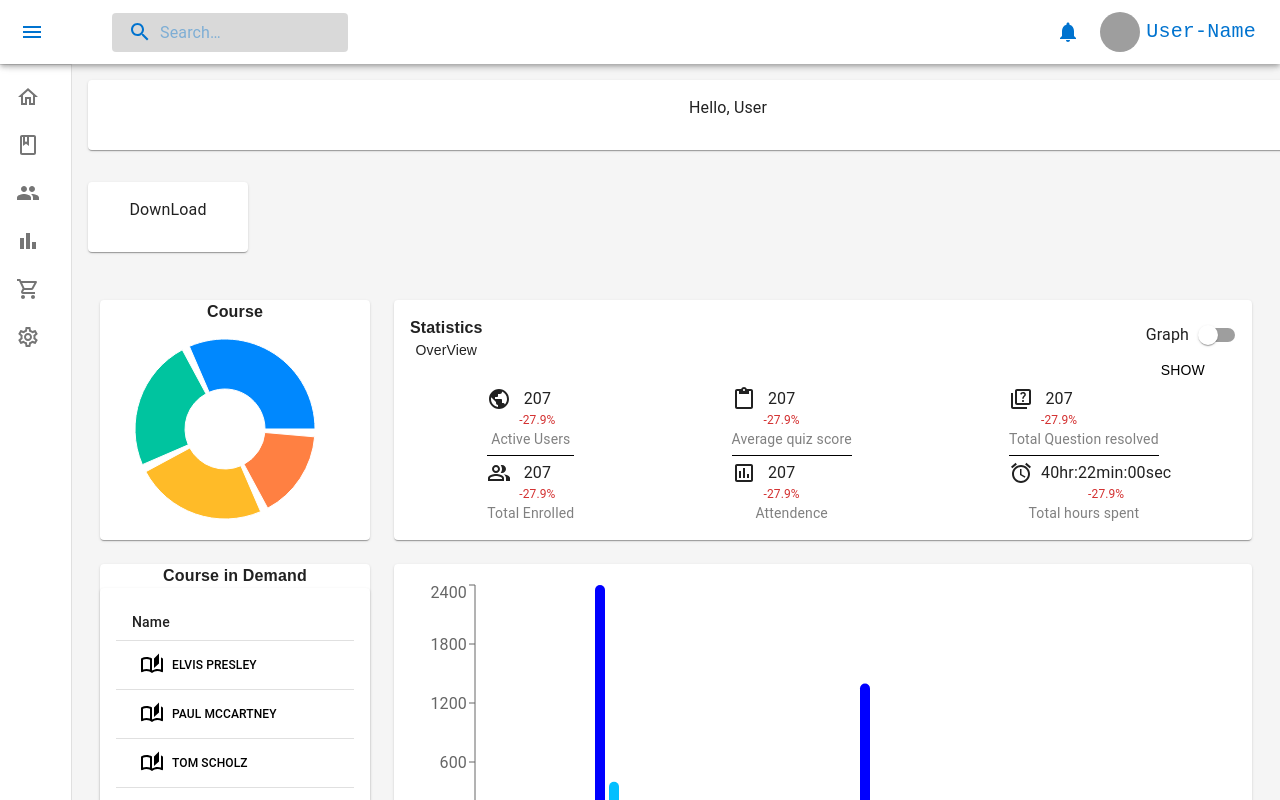
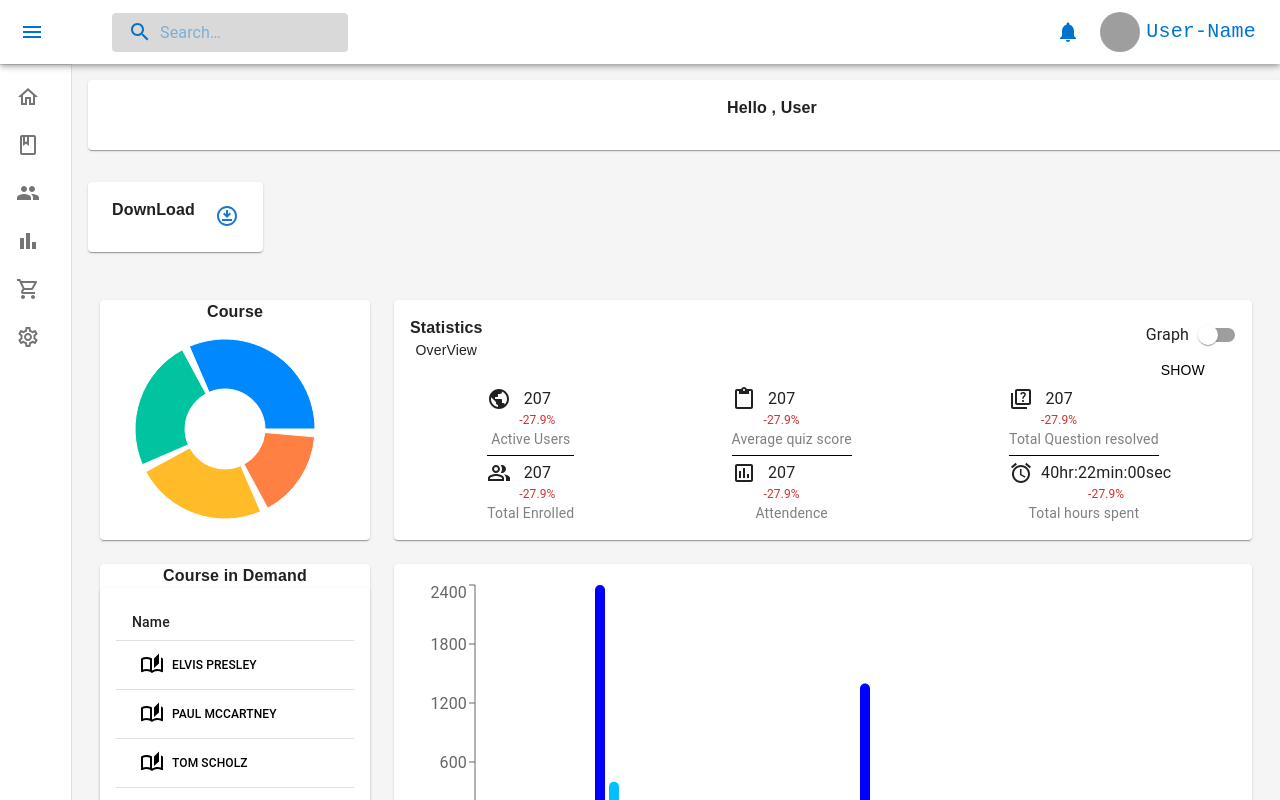
Before and after one commit to devamcodes/DashBoard, a React (Create React App) app in the folder landing_page/: page / in a window 1280 px wide. Shown: the top 800 px of the page. Built offline with nearby package versions, Linux system fonts and the light colour scheme; grey boxes are pictures that could not be loaded.

Commit message:
The font changed and added the download icon.

```diff
--- a/landing_page/src/components/Home.js
+++ b/landing_page/src/components/Home.js
@@ -25,6 +25,8 @@ import ToggleSwitch from "./ToggleSwitch";
 import Graphics from "./Bars";
 import { dataBase } from "./DataBase";
 import Stats from "./Stats";
+import Button from "@mui/material/Button";
+import DownloadForOfflineOutlinedIcon from "@mui/icons-material/DownloadForOfflineOutlined";
 const columns = [
   {
     dataIndex: "Clientes",
@@ -47,7 +49,7 @@ function Copyright(props) {
       {"Copyright © "}
       <Link color="inherit" href="https://mui.com/">
         Your Website
-      </Link>{" "}
+      </Link>
       {new Date().getFullYear()}
       {"."}
     </Typography>
@@ -215,11 +217,15 @@ function DashboardContent() {
                 sx={{
                   p: 2,
                   m: 2,
-                  width: "160vh",
+                  width: "170vh",
                   height: 70,
                 }}
               >
-                Hello, User
+                <Typography
+                  sx={{ ml: 1, fontFamily: "sans-serif", fontWeight: 600 }}
+                >
+                  Hello , User
+                </Typography>
               </Paper>
             </Grid>
             <Grid item>
@@ -227,11 +233,20 @@ function DashboardContent() {
                 sx={{
                   p: 2,
                   m: 2,
-                  width: "20vh",
+                  width: "80%",
                   height: 70,
                 }}
               >
-                DownLoad
+                <Grid item display={"flex"}>
+                  <Typography
+                    sx={{ ml: 1, fontFamily: "sans-serif", fontWeight: 600 }}
+                  >
+                    DownLoad
+                  </Typography>
+                  <Button>
+                    <DownloadForOfflineOutlinedIcon />
+                  </Button>
+                </Grid>
               </Paper>
             </Grid>
           </Grid>
```
